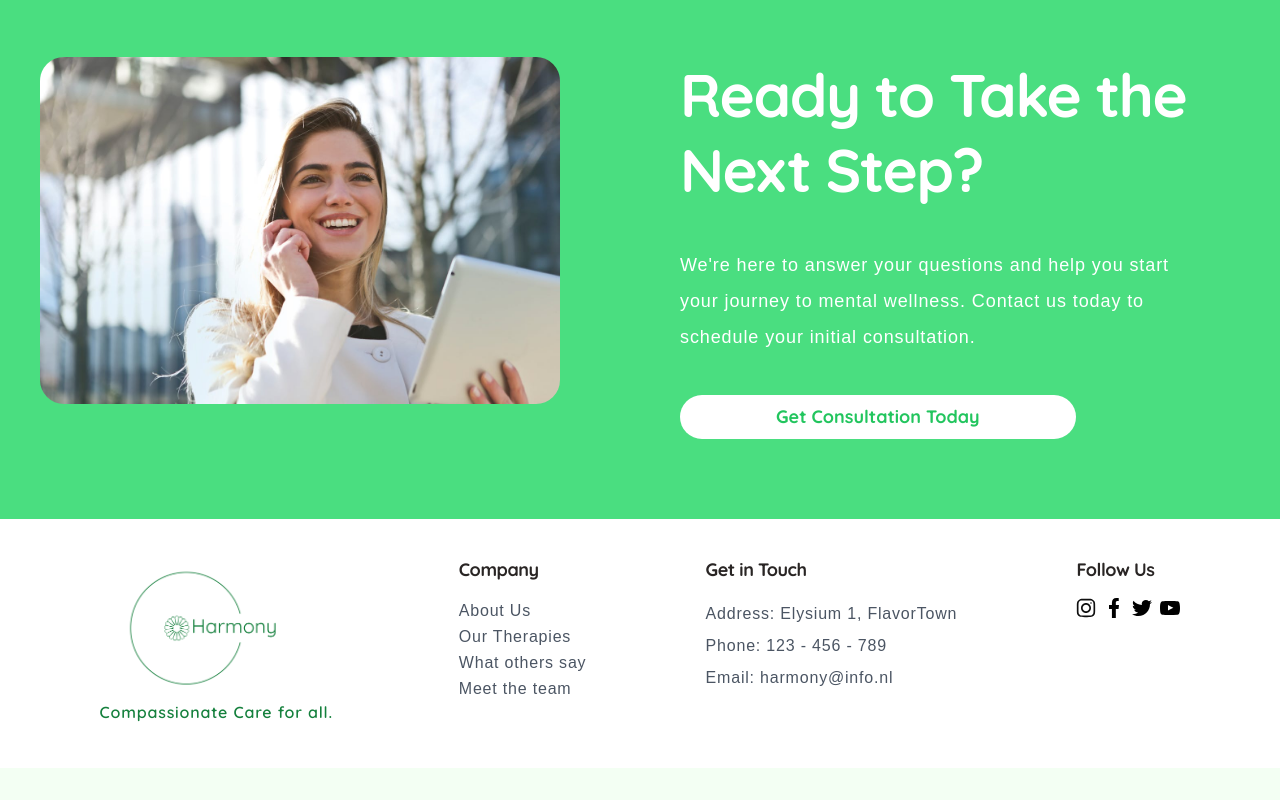
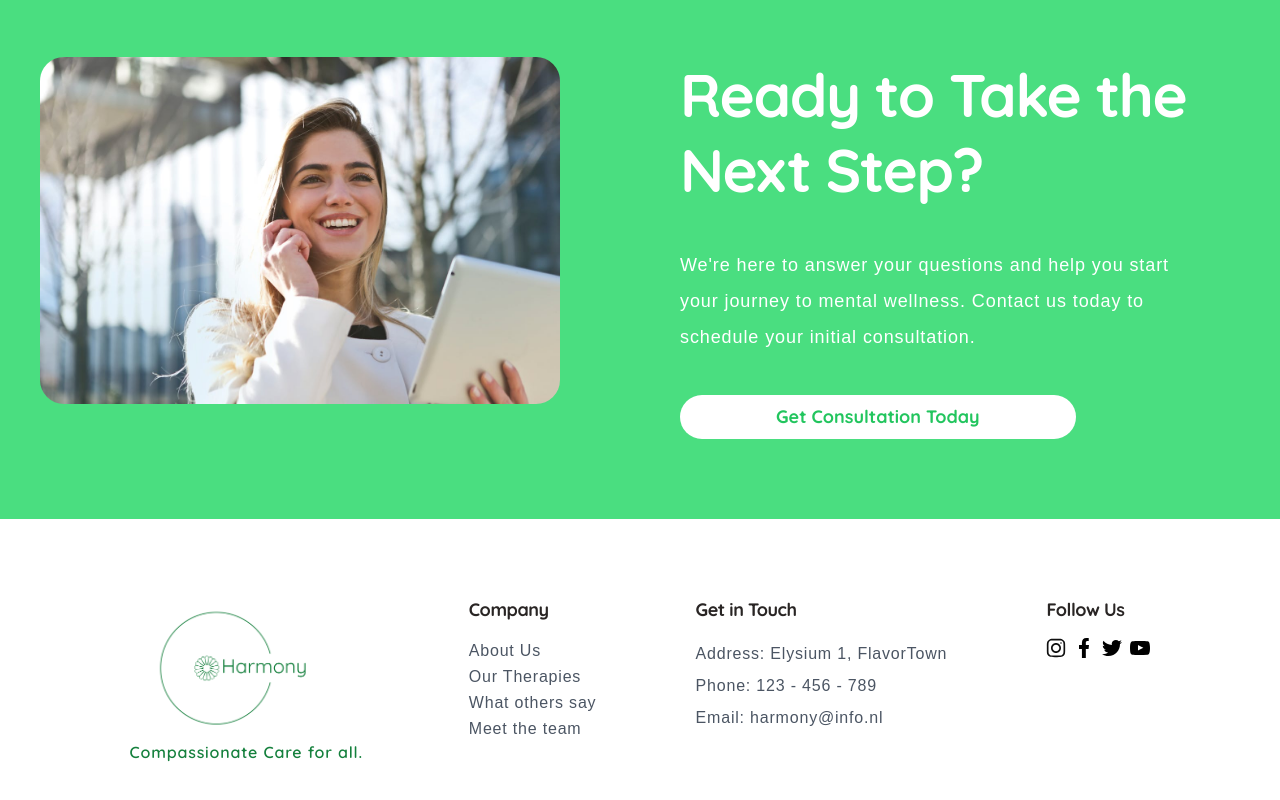
Before and after one commit to Quincy-Fer/Harmony-Therapy-Website, a React (Vite) app: page / in a window 1280 px wide. Shown: the part 6790-7590 px from the top of the page. Before the commit the page ends 7558 px from the top, so only its background shows below. Built offline with nearby package versions, Linux system fonts and the light colour scheme.

Commit message:
change padding footer

```diff
--- a/src/Sections/Footer.jsx
+++ b/src/Sections/Footer.jsx
@@ -3,7 +3,7 @@ import { logoNoBG } from "../assets/images";
 
 const Footer = () => {
   return (
-    <footer className="w-full bg-white p-10" id="footer">
+    <footer className="w-full bg-white p-20" id="footer">
       <div className="flex justify-around">
         {/* Logo & Slogan */}
         <div className="flex flex-col ">
```
